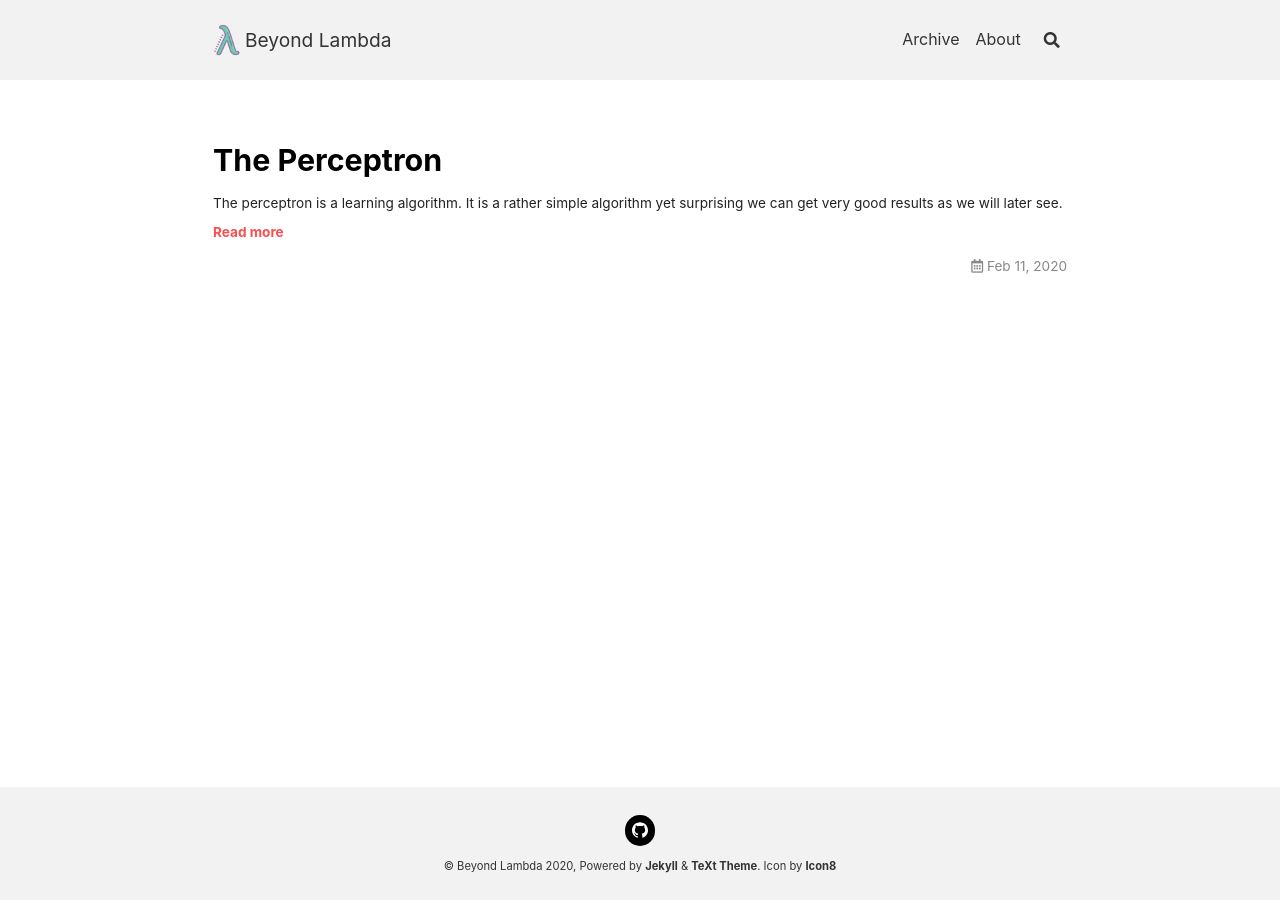
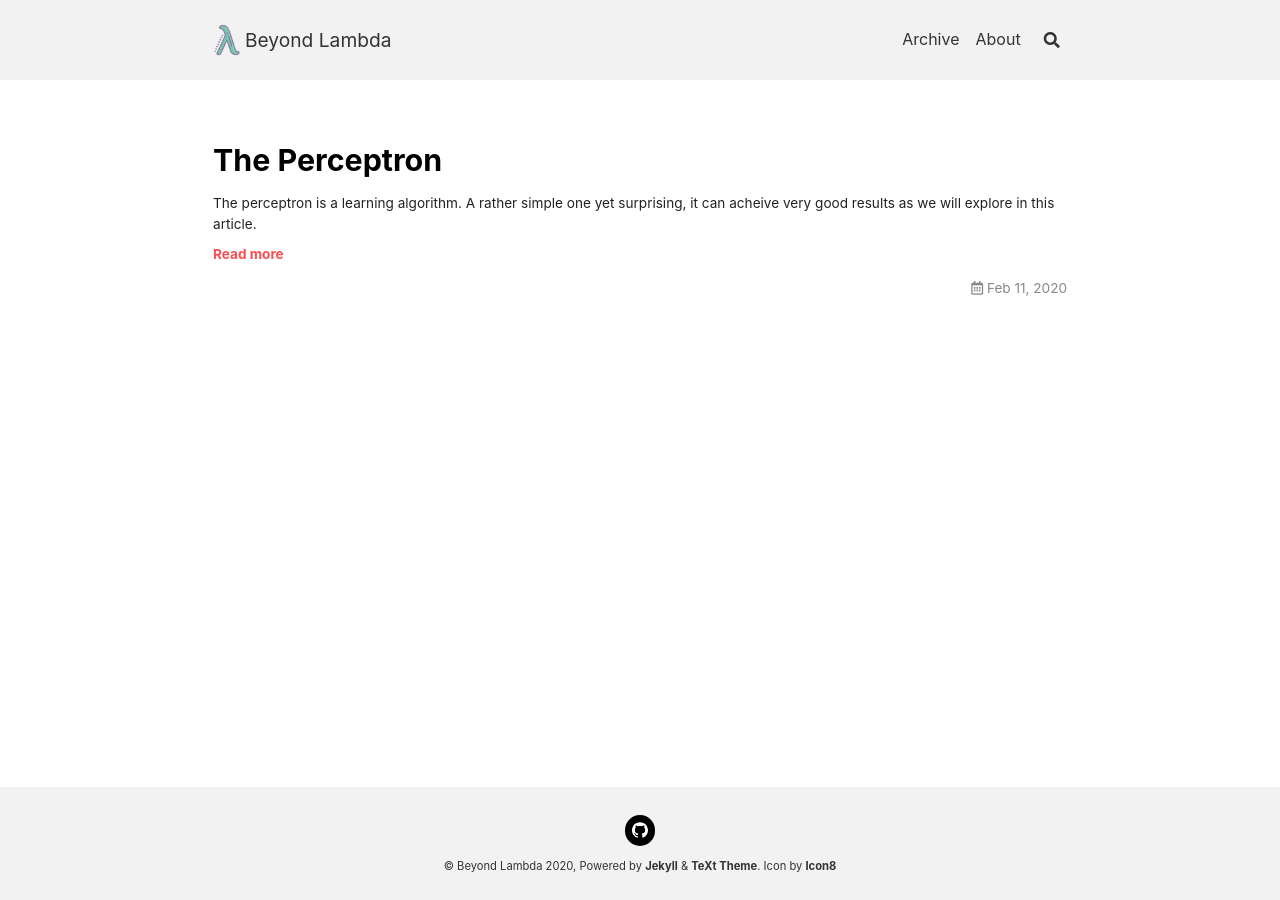
Before and after one commit to MostafaEissa/MostafaEissa.github.io, a Jekyll site: the page built from index.html, in a window 1280 px wide. Built offline with Jekyll 4.4.1, drawn with Linux system fonts in a browser that asks for light colours; nearby versions of some CDN libraries; the list of posts is cut into pages by our own code; some of the changed lines change nothing that is shown.

Commit message:
Update blog post the perceptron draft v2

```diff
--- a/_posts/2020-02-11-the-perceptron.md
+++ b/_posts/2020-02-11-the-perceptron.md
@@ -1,13 +1,28 @@
-The perceptron is a learning algorithm. It is a rather simple algorithm yet surprising we can get very good results as we will later see. <!--more--> It is used for classification problems where we have two categories and we want to learn how to differentiate between them. For example, whether an email is spam? Or whether a house will sell over a certain asking price?
-For each object we want to classify we collect a number of features that describe the object. In the house example, the features might be the number of rooms, total area, etc. So we end up with a number of numerical features (Note: categorical features can be converted to numerical using one hot encoding) and our task becomes gives a set of d  features $a_1,a_2,a_3,….,a_d$ of input $X$ will it classify as $+1$ or $-1$?
+The perceptron is a learning algorithm. A rather simple one yet surprising, it can acheive very good results as we will explore in this article. <!--more-->
 
-In other words, each input can now be represented as a vector where each individual component is one of the features and the perceptron is trying to find a hyperplane (think line in 2D) to separate the instances of the $+1$ class from the instances of $-1$ class.
+The perceptron is used for classification task where there are two categories and the objective is to learn how to differentiate between them. For example, whether an email is spam? Or whether a house will sell over a certain asking price?
 
-For simplicity, let us consider inputs that only have two features $a_1$ and $a_2$ and as such each input corresponds to a point in 2D as seen in the next figure. The goal of the perceptron algorithm is to find a line such that all points on one side belong to the positive class and all points on the other side belong to the negative class.
+Traditionally, for each object we want to classify a number of features are collected that best describe the object. In the house example mentioned earlier, the features might be the number of rooms, total area, number of bathrooms, etc. As a result we end up with a number of numerical features describing each object (instance) (Note: categorical features can be converted to numerical using one hot encoding) and our task can be described mathematically as given input instances $X$ of size $n$ where each instance is $d$-dimensional vector $a_1,a_2,a_3,….,a_d$ containing the feature values, design a function $h(x)$ that takes an input instance x and outputs  $+1$ if $x$ belongs to the positive classs and $-1$ otherwise.
 
-A plane can be described by a vector w that is perpendicular to the plane. As such, when we say we want to find a separating plane we mean that we want to find the components of the vector w that describe the plane.
+$$ h(x) =
+    \left\{
+    \begin{array}{l}
+      +1 & if \enspace x \in \text{positive class} \\
+      -1 & if \enspace x \in \text{negative class }
+    \end{array}
+  \right.$$
 
-Once the perceptron algorithm has found such hyperplane, we can classify instances based on the following rule. Note that the formula contains a bias term b without this term, the hyperplane will always have to go through the origin
+In other words, each input is represented as a vector where each individual component is one of the features and the perceptron is trying to find a hyperplane (think line in 2D) to separate the instances of the $+1$ class from the instances of $-1$ class.
+
+For simplicity, let us focus on the 2D plane and limit inputs to only two features $a_1$ and $a_2$. In this setting, each input corresponds to a point in 2D as seen in the next figure. The goal of the perceptron algorithm is to find a line such that all points on one side belong to the positive class and all points on the other side belong to the negative class.
+
+![the separating hyperplane](/assets/images/the-perceptron/the-separating-hyperplane.png)
+
+![the separating hyperplane](..\assets/images/the-perceptron/the-separating-hyperplane.png)
+
+A plane can be described by a vector $w$ that is normal to the plane. Hence, when we say we want to find a separating plane we mean that we want to find the components of the vector $w$ that describe the plane.
+
+Once the perceptron algorithm has found such hyperplane, we can classify instances based on the following rule. Note that the formula contains a bias term $b$ without this term, the hyperplane will always have to go through the origin
 
 $$ h(x) =
     \left\{
@@ -17,17 +32,63 @@
     \end{array}
   \right.$$
 
+
 Here, $w.x$ is the dot product which is the sum component wise components of both vectors $\sum\limits_{i=1}^{d} w_i x_i$
-
-![alt-text](/assets/images/Presentation1.svg)
-
-![alt-text](..\assets\images\Presentation1.svg)
 
 ### The Perceptron Update Rule
 
-### Worked example
-### Proof of limit on number of iterations
-### Order of data matter
-### Algorithm and implementation
-### Practical Example: MNIST
-### Limitations xor example
+The question now is how can we find such $w$ that classifies the points correctly. A simple idea is to initialize the $w$ vector randomly and go over the points one by one. If the point is correctly classified then we do not need to do anything however, if is misclassified we need to move the hyperplane (update $w$) so that the point will eventually become correctly classified. A good choice, as shown in the next figure, is a vector that is proportional to the misclassified data point but in the opposite direction i.e. $w_{new} =w_{old}+ηyx$. The algorithm keeps iterating until $w$ converges does not change anymore.
+
+![the perceptron update rule](/assets/images/the-perceptron/the-perceptron-update-rule.png)
+
+![the perceptron update rule](..\assets/images/the-perceptron/the-perceptron-update-rule.png)
+
+Each iteration of the algorithm consists of a full pass over all the training examples. The algorithm terminates when in a given iteration no point was misclassified.
+A natural question at this point is how can we update the bias term $b$ as well. The trick is to augment our training data with all ones vector and treat the bias as another weight component (i.e. weight component of a feature whose value is alaways one).
+
+$$
+\begin{aligned}
+ h(x) &= w.x+b \\
+ &= ∑_{i=1}^d w_i x_i+b \\
+ &= ∑_{i=1}^d w_i x_i+b*1 \\
+ &= ∑_{i=1}^{d+1} w_i x_i
+\end{aligned}
+$$
+
+where $x_{d+1}$ always equals one and $w_{d+1}$ is the bias term
+
+### Worked Example
+
+To Understand the algorithm better, let’s go through a toy example. Suppose we have the following positive and negative examples in 3D
+
+|Positive Examples   | Negative Examples |
+|:------------------:|:-------------------:|
+|$[0 \enspace 0 \enspace 0]$| $[0 \enspace 1 \enspace 1]$|
+|$[0 \enspace 0 \enspace 1]$ | $[0 \enspace 1 \enspace 0]$|
+|$[1 \enspace 0 \enspace 1]$ | $[1 \enspace 1 \enspace 0]$
+|$[1 \enspace 0 \enspace 0]$ | $[1 \enspace 1 \enspace 1]$|
+
+![3d example](/assets/images/the-perceptron/3d-example.png)
+
+![3d example](..\assets/images/the-perceptron/3d-example.png)
+
+***Iteration 1***
+
+Weight <br> $[w_0 \enspace w_1 \enspace w_2 \enspace b]$	| Data <br> $[x_0 \enspace x_1 \enspace x_2 \enspace 1]$|	$\bold{w.x}$	|Label |	Comment|	New weight|
+:-------:|:-------:|------:|:---------|--------|:------:|
+$[0 \enspace 0\enspace  0\enspace  0]$|	$[0 \enspace 0 \enspace 0 \enspace 1]$|	$0 \leq 0$|	$+$	|Wrong. Add sample|	$[0 \enspace 0 \enspace 0 \enspace 1]$
+$[0 \enspace 0 \enspace 0 \enspace 1]$	|$[0 \enspace 0 \enspace 1 \enspace 1]$|	$1 > 0$	|$+$|	OK	|No Change
+$[0 \enspace 0 \enspace 0 \enspace 1]$	|$[0 \enspace 1 \enspace 0 \enspace 1]$	| $1 > 0$ |	$-$	|Wrong. Subtract sample	|$[0 \enspace {-1} \enspace  0 \enspace 0]$
+$[0 \enspace {-1} \enspace 0 \enspace 0]$|	$[0 \enspace 1 \enspace 1 \enspace 1]$|	${-1} < 0$|	$-$	|OK	|No Change
+$[0 \enspace {-1} \enspace 0 \enspace 0]$|	$[1 \enspace 0 \enspace 0 \enspace 1]$|	$0 \leq 0$	|$+$|	Wrong. Add sample	|$[1 \enspace {-1} \enspace 0 \enspace 1]$
+$[1 \enspace {-1} \enspace 0 \enspace 1]$|	$[1 \enspace 0 \enspace 1 \enspace 1]$	|$2 > 0$	|$+$|	OK|	No Change
+$[1 \enspace {-1} \enspace 0 \enspace 1]$|	$[1 \enspace 1 \enspace 0 \enspace 1]$|	$1 > 0$|	$-$|	Wrong. Subtract sample|	$[0 \enspace {-2} \enspace 0 \enspace 0]$
+$[0 \enspace {-2} \enspace 0 \enspace 0]$|	$[1 \enspace 1 \enspace 1 \enspace 1]$	|$-2 < 0$	|$-$|	OK|	No Change
+
+***Iteration 2***
+
+***Iteration 3***
+
+### Limitations: XOR Example
+### Python Implementation
+### Conclusion
```
Also changed, not shown: assets/images/the-perceptron/3d-example.PNG (added), assets/images/the-perceptron/Slide4.PNG (added), assets/images/the-perceptron/Slide5.PNG (added), assets/images/the-perceptron/the-perceptron-update-rule.PNG (added), assets/images/the-perceptron/the-separating-hyperplane.PNG (added).
